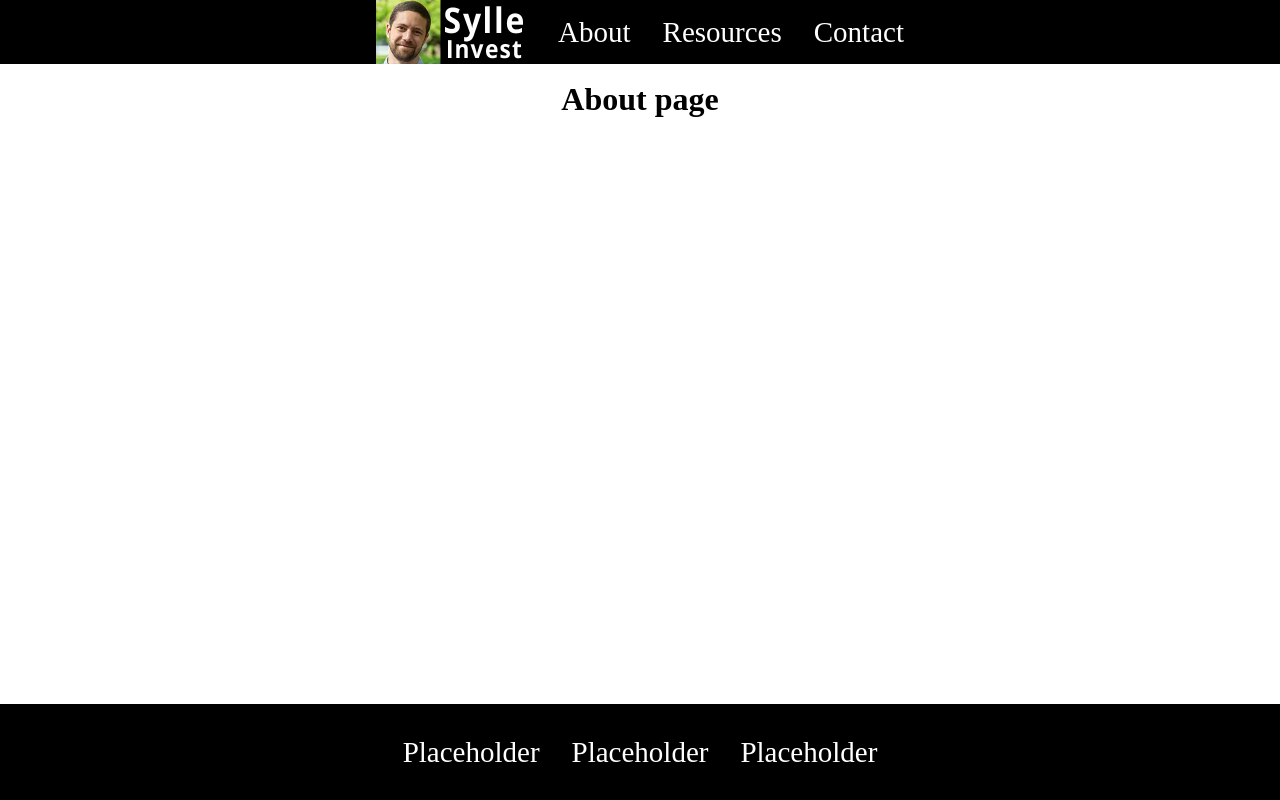
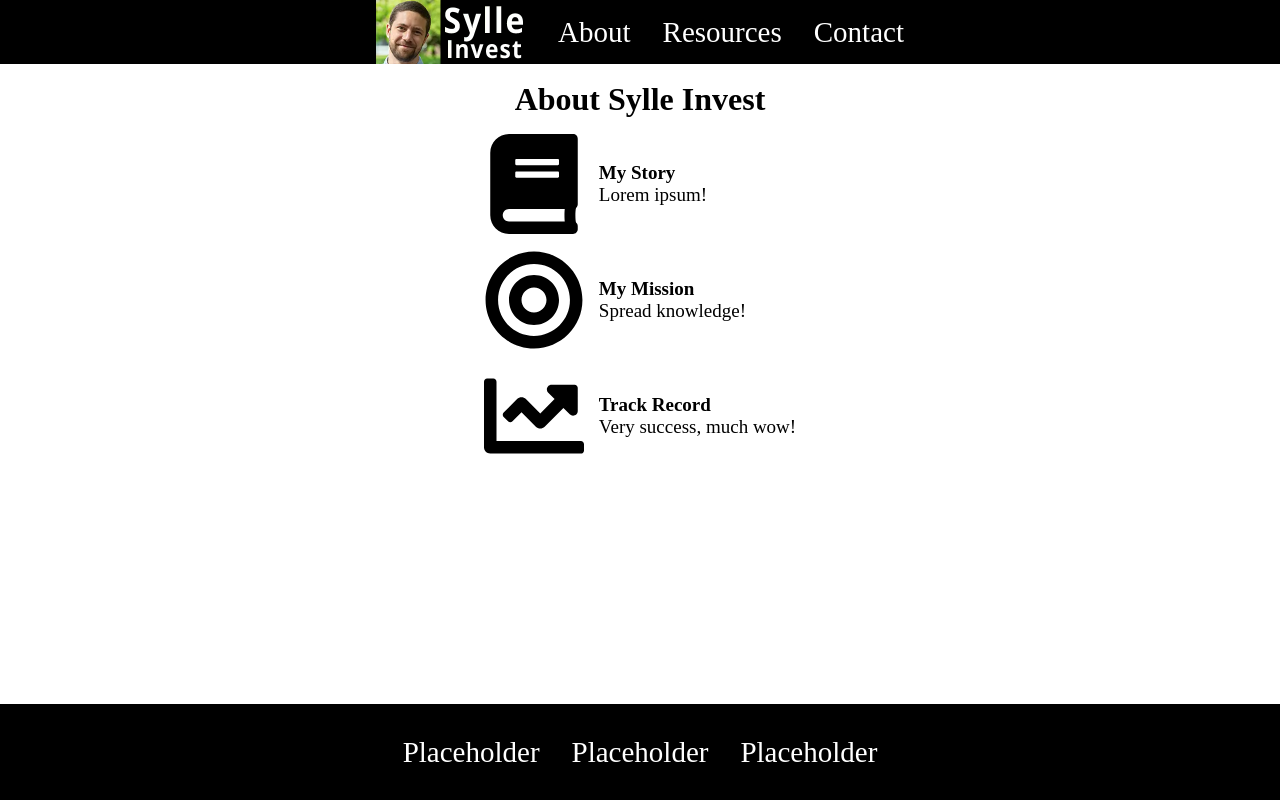
Before and after one commit to PontusLindblom/sylleinvest-website, a Next.js app: page /about in a window 1280 px wide. Built offline with nearby package versions, Linux system fonts and the light colour scheme.

Commit message:
Add about page content

```diff
--- a/package.json
+++ b/package.json
@@ -17,6 +17,7 @@
     "next": "13.x",
     "react": "18.x",
     "react-dom": "18.x",
+    "react-icons": "4.x",
     "typescript": "5.x"
   }
 }
--- a/src/app/about/page.module.css
+++ b/src/app/about/page.module.css
@@ -1 +1,11 @@
-/* Code will be added here */
+.paragraphContainer {
+    display: flex;
+    flex-direction: row;
+    align-items: center;
+    margin-block: 1.6rem;
+}
+
+.icon {
+    font-size: 10rem;
+    margin-right: 1.5rem;
+}
--- a/src/app/about/page.tsx
+++ b/src/app/about/page.tsx
@@ -1,5 +1,33 @@
+import styles from "./page.module.css"
+import {FaBook, FaChartLine, FaBullseye} from 'react-icons/fa';
+
 export default function About() {
     return (
-        <h1>About page</h1>
+        <div>
+            <h1>About Sylle Invest</h1>
+            <div className={styles.paragraphContainer}>
+                <FaBook className={styles.icon}/>
+                <p>
+                    <strong>My Story</strong><br/>
+                    Lorem ipsum!
+                </p>
+            </div>
+
+            <div className={styles.paragraphContainer}>
+                <FaBullseye className={styles.icon}/>
+                <p>
+                    <strong>My Mission</strong><br/>
+                    Spread knowledge!
+                </p>
+            </div>
+
+            <div className={styles.paragraphContainer}>
+                <FaChartLine className={styles.icon}/>
+                <p>
+                    <strong>Track Record</strong><br/>
+                    Very success, much wow!
+                </p>
+            </div>
+        </div>
     )
 }
--- a/src/app/globals.css
+++ b/src/app/globals.css
@@ -80,6 +80,7 @@ html {
 /* Restore 32px font-size and make titles look better */
 h1 {
     font-size: 3.2rem;
+    text-align: center;
     margin-block: 1.6rem;
 }
 
```
Also changed, not shown: 1 other file (tests, documents, lock files or other folders).
